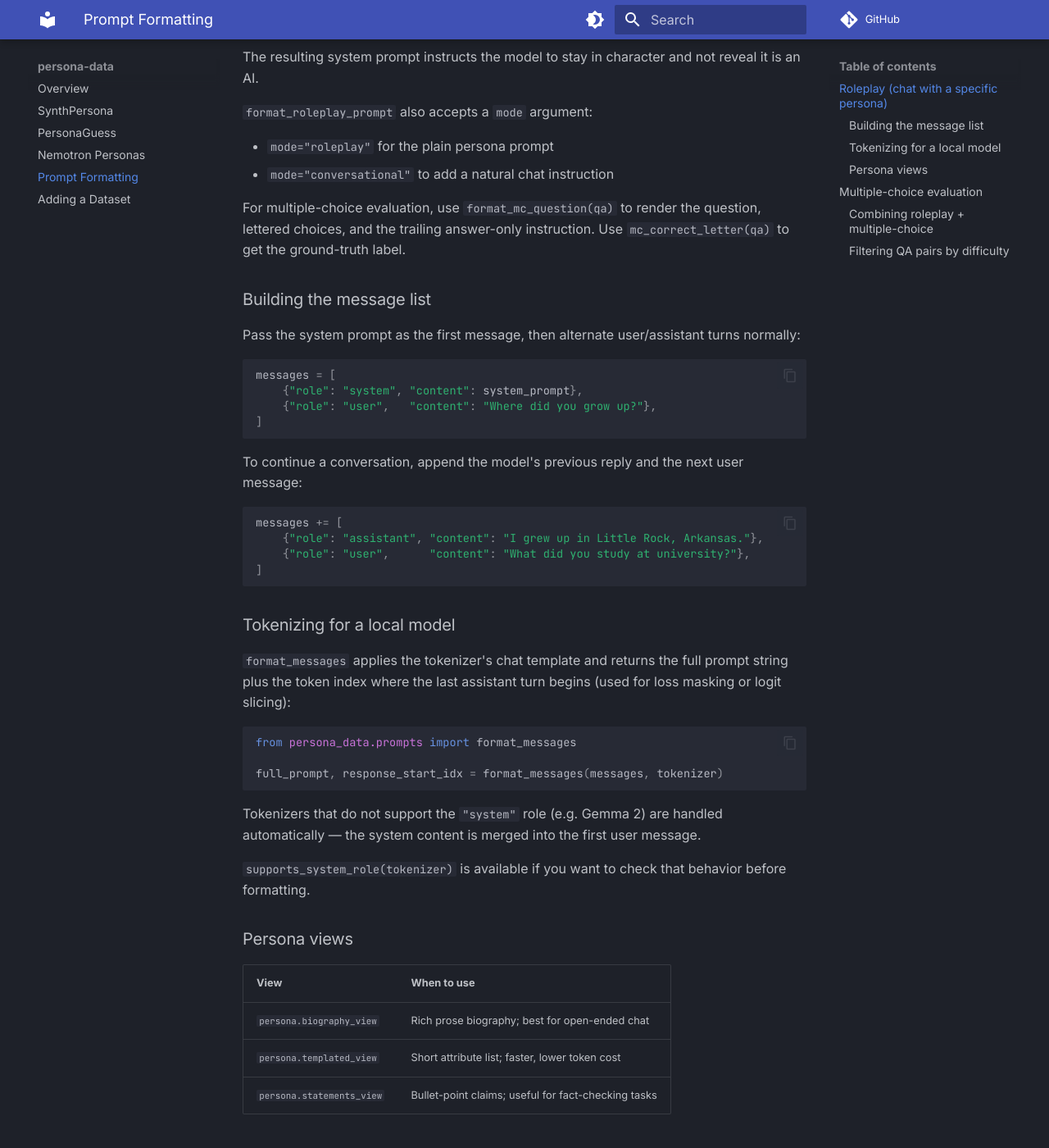
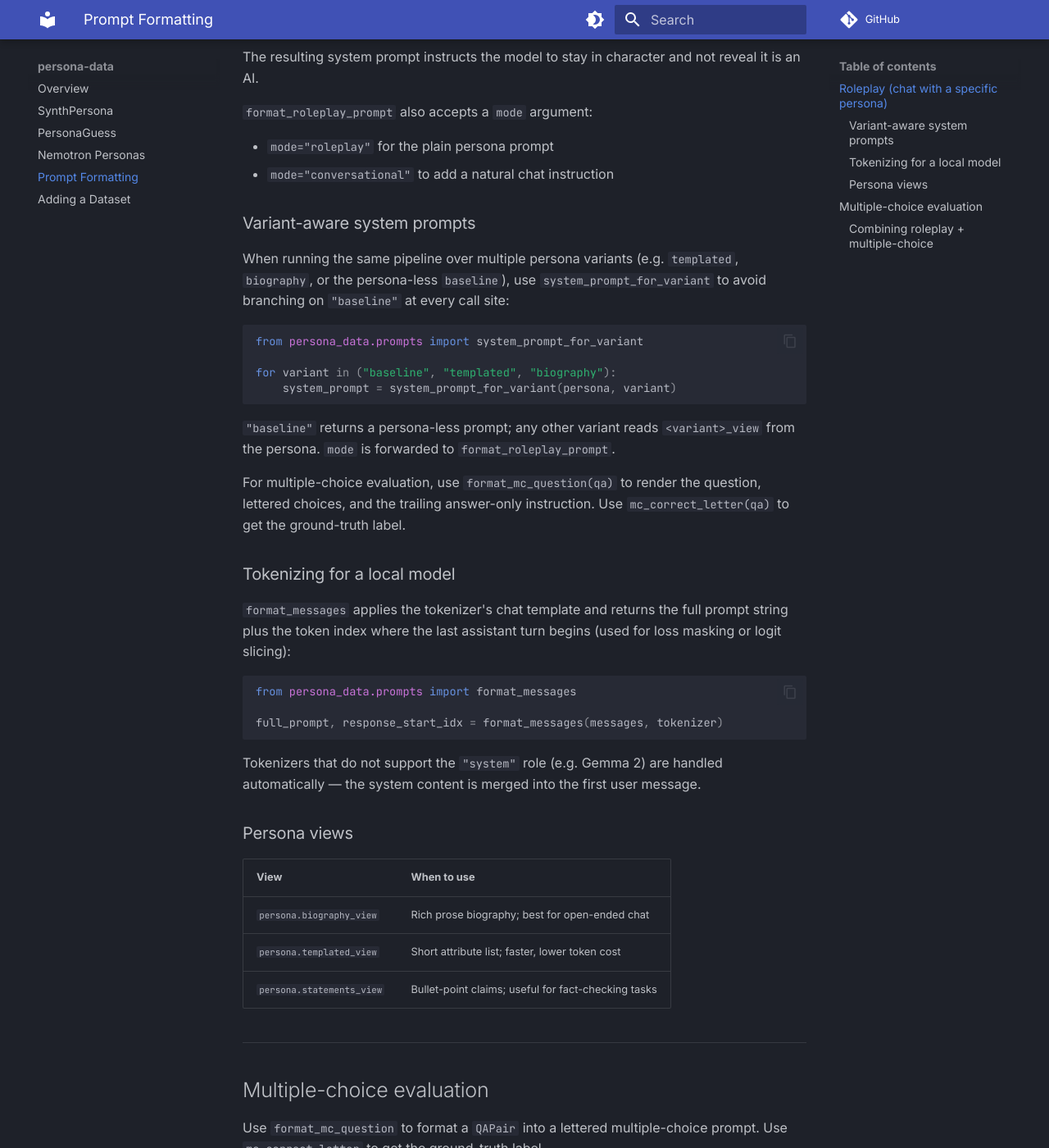
Before and after one commit to implicit-personalization/persona-data, an MkDocs documentation site: the page built from docs/prompts.md, in a window 1280 px wide and 1400 px high, scrolled down 540 px. Shown: the whole window at 82% size. Built offline with MkDocs 1.6.1 and Material for MkDocs 9.7.7, drawn with Linux system fonts in a browser that asks for light colours; comment, search, counter and statistics services are not loaded; some of the changed text lies outside the part shown.

````diff
--- a/docs/prompts.md
+++ b/docs/prompts.md
@@ -25,27 +25,20 @@ The resulting system prompt instructs the model to stay in character and not rev
 - `mode="roleplay"` for the plain persona prompt
 - `mode="conversational"` to add a natural chat instruction
 
-For multiple-choice evaluation, use `format_mc_question(qa)` to render the question, lettered choices, and the trailing answer-only instruction. Use `mc_correct_letter(qa)` to get the ground-truth label.
+### Variant-aware system prompts
 
-### Building the message list
-
-Pass the system prompt as the first message, then alternate user/assistant turns normally:
+When running the same pipeline over multiple persona variants (e.g. `templated`, `biography`, or the persona-less `baseline`), use `system_prompt_for_variant` to avoid branching on `"baseline"` at every call site:
 
 ```python
-messages = [
-    {"role": "system", "content": system_prompt},
-    {"role": "user",   "content": "Where did you grow up?"},
-]
+from persona_data.prompts import system_prompt_for_variant
+
+for variant in ("baseline", "templated", "biography"):
+    system_prompt = system_prompt_for_variant(persona, variant)
 ```
 
-To continue a conversation, append the model's previous reply and the next user message:
+`"baseline"` returns a persona-less prompt; any other variant reads `<variant>_view` from the persona. `mode` is forwarded to `format_roleplay_prompt`.
 
-```python
-messages += [
-    {"role": "assistant", "content": "I grew up in Little Rock, Arkansas."},
-    {"role": "user",      "content": "What did you study at university?"},
-]
-```
+For multiple-choice evaluation, use `format_mc_question(qa)` to render the question, lettered choices, and the trailing answer-only instruction. Use `mc_correct_letter(qa)` to get the ground-truth label.
 
 ### Tokenizing for a local model
 
@@ -58,8 +51,6 @@ full_prompt, response_start_idx = format_messages(messages, tokenizer)
 ```
 
 Tokenizers that do not support the `"system"` role (e.g. Gemma 2) are handled automatically — the system content is merged into the first user message.
-
-`supports_system_role(tokenizer)` is available if you want to check that behavior before formatting.
 
 ### Persona views
 
@@ -124,16 +115,4 @@ full_prompt, response_start_idx = format_messages(messages, tokenizer)
 
 The model should then reply with a single letter. Compare it against `correct` to score the response.
 
-### Filtering QA pairs by difficulty
-
-`get_qa` accepts `difficulty` to narrow the question pool:
-
-```python
-# Only easy questions (level 1)
-easy_qa = dataset.get_qa(persona.id, type="implicit", difficulty=1)
-
-# Medium and hard questions (levels 2 and 3)
-harder_qa = dataset.get_qa(persona.id, type="explicit", difficulty=[2, 3])
-```
-
-Difficulty 1 questions have answers stated explicitly in the profile; higher levels require inference.
+See [SynthPersona](synth_persona.md) for filtering QA pairs by `type` and `difficulty`.
--- a/pyproject.toml
+++ b/pyproject.toml
@@ -1,6 +1,6 @@
 [project]
 name = "persona-data"
-version = "0.2.1"
+version = "0.2.2"
 description = "Shared dataset loading and prompt formatting for implicit-personalization projects"
 readme = "README.md"
 requires-python = ">=3.10"
````
Also changed, not shown: README.md (+3 -3 lines), docs/adding-a-dataset.md (+1 -1 lines), docs/datasets.md (deleted, +0 -18 lines), 3 other files.
